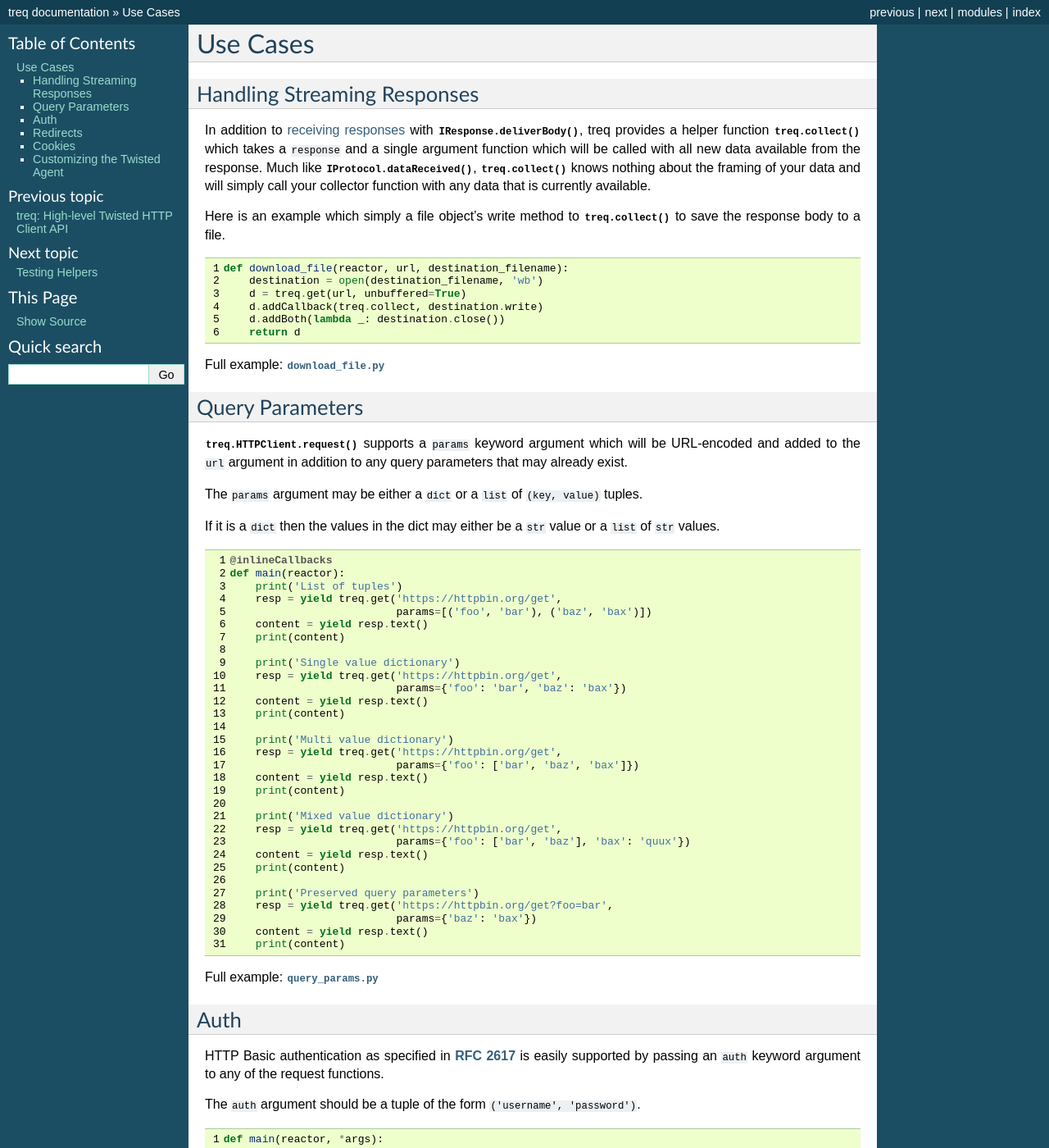
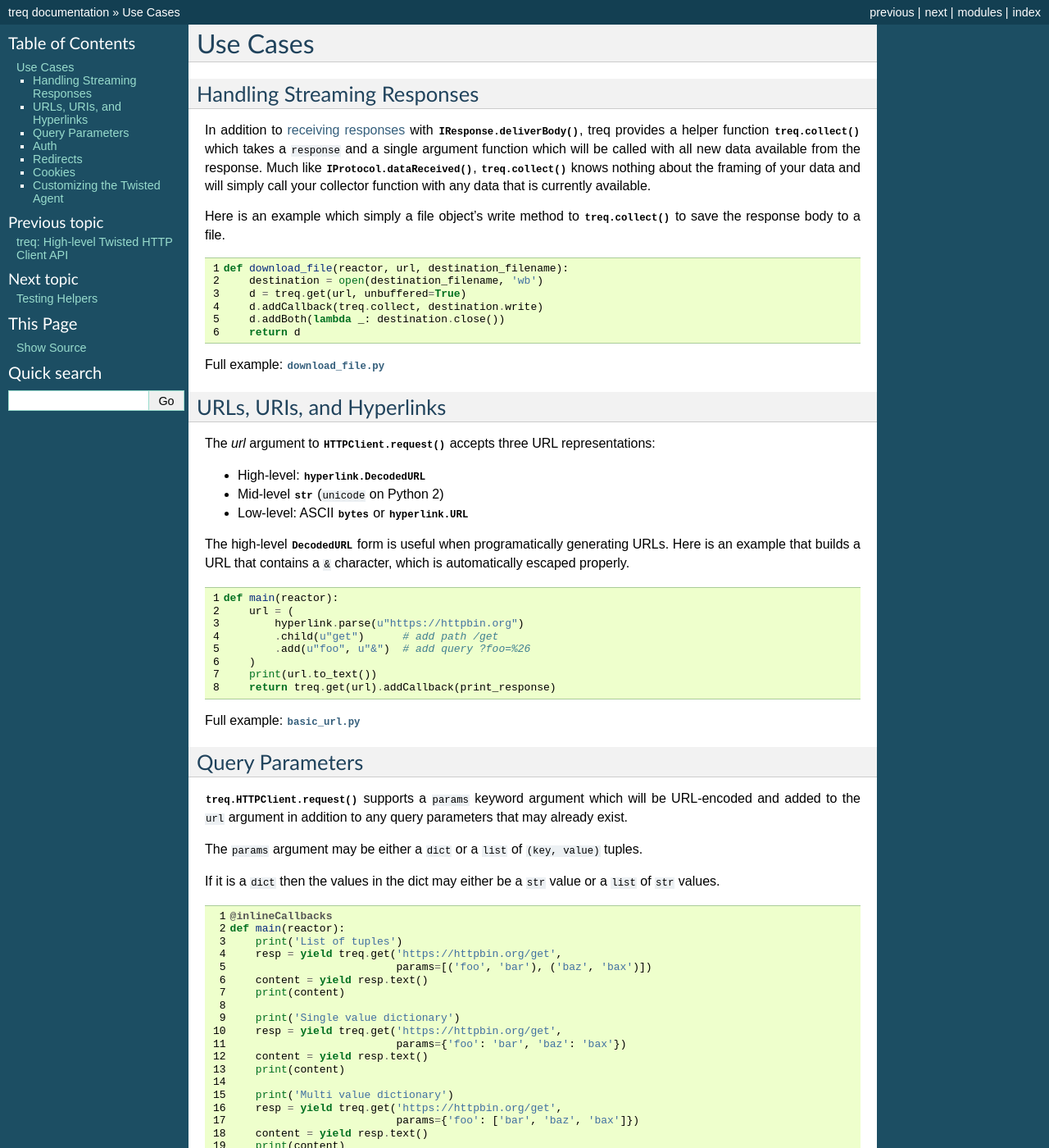
Before and after one commit to twisted/treq, a Sphinx documentation site: the page built from docs/howto.rst, in a window 1280 px wide and 1400 px high. Shown: the whole window at 82% size. Built offline with Sphinx 7.4.7, drawn with Linux system fonts in a browser that asks for light colours; the version number could not be read and is left out.

Commit message:
Add example

```diff
--- /dev/null
+++ b/docs/examples/basic_url.py
@@ -0,0 +1,17 @@
+# -*- encoding: utf-8 -*-
+import hyperlink
+from twisted.internet.task import react
+from _utils import print_response
+
+import treq
+
+def main(reactor):
+    url = (
+        hyperlink.parse(u"https://httpbin.org")
+        .child(u"get")      # add path /get
+        .add(u"foo", u"&")  # add query ?foo=%26
+    )
+    print(url.to_text())
+    return treq.get(url).addCallback(print_response)
+
+react(main, [])
--- a/docs/howto.rst
+++ b/docs/howto.rst
@@ -20,6 +20,24 @@ Here is an example which simply a file object's write method to
     :lines: 6-11
 
 Full example: :download:`download_file.py <examples/download_file.py>`
+
+URLs, URIs, and Hyperlinks
+--------------------------
+
+The *url* argument to :py:meth:`HTTPClient.request` accepts three URL representations:
+
+- High-level: :class:`hyperlink.DecodedURL`
+- Mid-level :class:`str` (``unicode`` on Python 2)
+- Low-level: ASCII :class:`bytes` or :class:`hyperlink.URL`
+
+The high-level :class:`~hyperlink.DecodedURL` form is useful when programatically generating URLs.
+Here is an example that builds a URL that contains a ``&`` character, which is automatically escaped properly.
+
+.. literalinclude:: examples/basic_url.py
+    :linenos:
+    :pyobject: main
+
+Full example: :download:`basic_url.py <examples/basic_url.py>`
 
 Query Parameters
 ----------------
```
Also changed, not shown: 2 other files.
